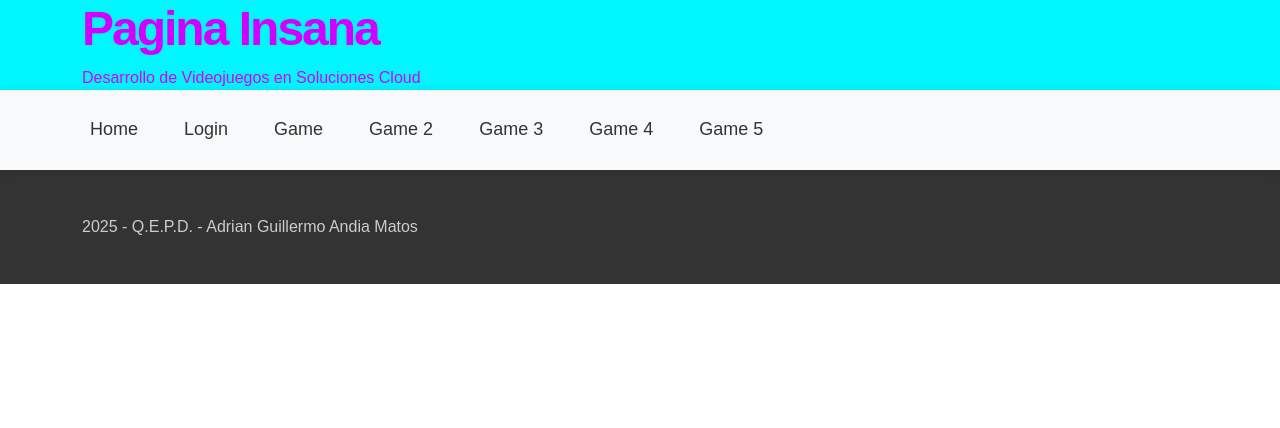
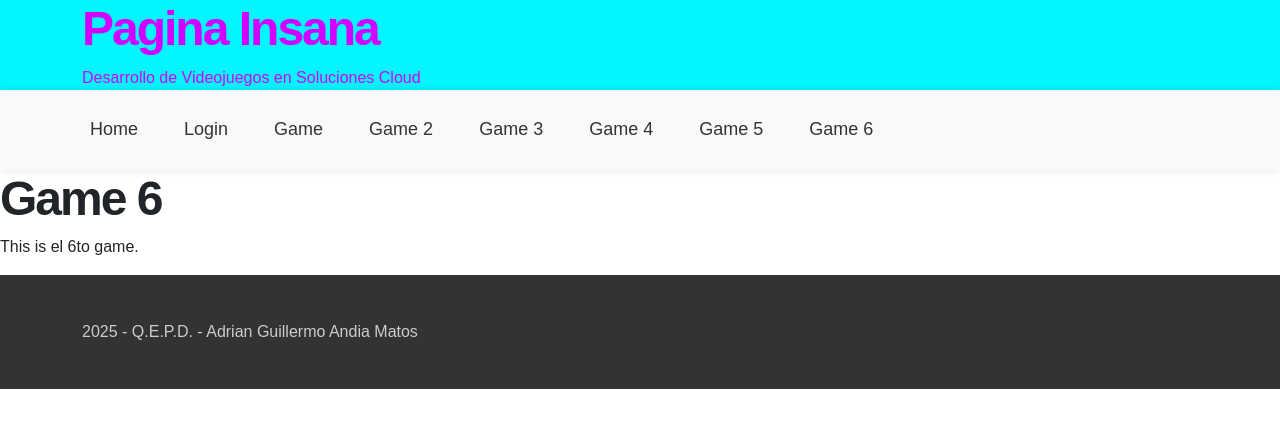
Before and after one commit to AdrianAndia99/Cloud_React, a React (Vite) app: page /game6 in a window 1280 px wide. Shown: the top 428 px of the page. Built offline with nearby package versions, Linux system fonts and the light colour scheme.

Commit message:
6to = construct

```diff
--- a/src/App.tsx
+++ b/src/App.tsx
@@ -10,6 +10,7 @@ import Game2 from "./pages/Game2.tsx";
 import Game3 from './pages/Game3.tsx';
 import Game4 from './pages/Game4.tsx';
 import Game5 from './pages/Game5.tsx';
+import Game6 from './pages/Game6.tsx';
 
 function App() {
     return (
@@ -25,6 +26,7 @@ function App() {
                     <Route path='/game3' element={<Game3/>}/>
                     <Route path='/game4' element={<Game4/>}/>
                     <Route path='/game5' element={<Game5/>}/>
+                    <Route path='/game6' element={<Game6/>}/>
                 </Routes>
                 <MainFooter />
             </BrowserRouter>
--- a/src/common/MainNav.tsx
+++ b/src/common/MainNav.tsx
@@ -9,23 +9,33 @@ function MainNav() {
                         <li className="nav-item">
                             <Link className="nav-link" to="/">Home</Link>
                         </li>
+
                         <li className="nav-item">
                             <Link className="nav-link" to="/login">Login</Link>
                         </li>
+
                         <li className="nav-item">
                             <Link className="nav-link" to="/game">Game</Link>
                         </li>
+
                         <li className="nav-item">
                             <Link className="nav-link" to="/game2">Game 2</Link>
                         </li>
+
                         <li className="nav-item">
                             <Link className="nav-link" to="/game3">Game 3</Link>
                         </li>
+
                         <li className="nav-item">
                             <Link className="nav-link" to="/game4">Game 4</Link>
                         </li>
+
                         <li className="nav-item">
                             <Link className="nav-link" to="/game5">Game 5</Link>
+                        </li>
+
+                        <li className="nav-item">
+                            <Link className="nav-link" to="/game6">Game 6</Link>
                         </li>
                     </ul>
                 </div>
--- /dev/null
+++ b/src/pages/Game6.tsx
@@ -0,0 +1,9 @@
+function Game6() {
+    return (
+      <div>
+        <h1>Game 6</h1>
+        <p>This is el 6to game.</p>
+      </div>
+    );
+  }
+  export default Game6;
```
